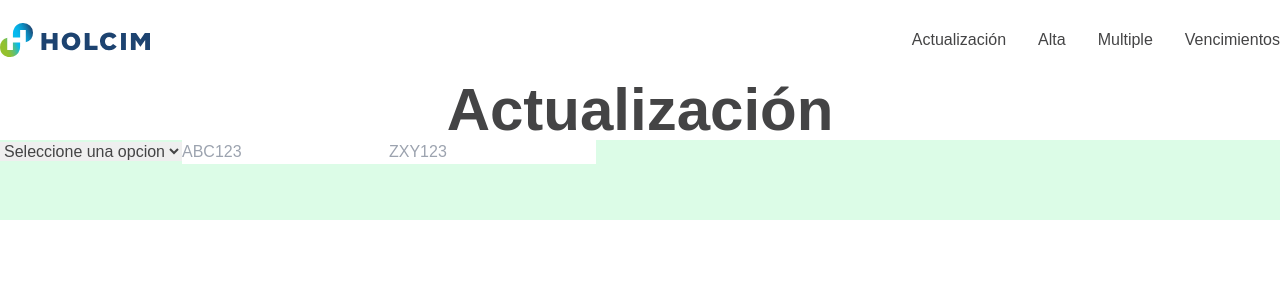
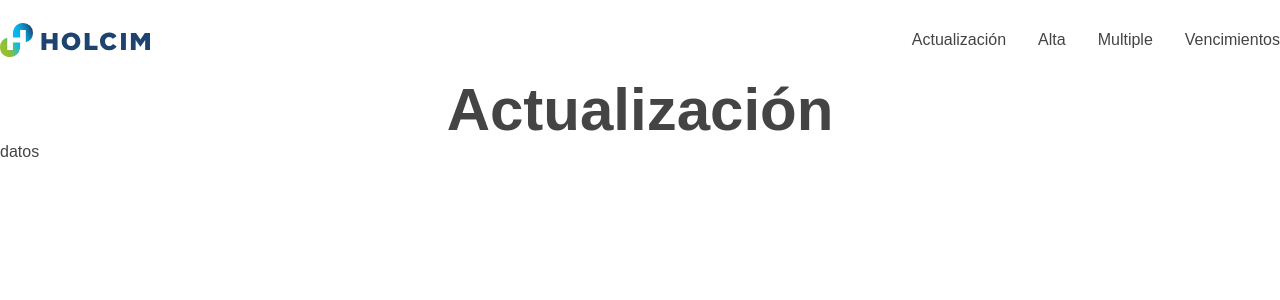
Before and after one commit to julioxr/control-de-documentacion, a Next.js app: page /update in a window 1280 px wide. Shown: the top 300 px of the page. Built offline with nearby package versions, Linux system fonts and the light colour scheme.

Commit message:
Database and connection ar created, the data is placed in the .env file. The api was created to see the driver documents

```diff
--- a/database/db.js
+++ b/database/db.js
@@ -4,8 +4,8 @@ const pool = createPool({
     host: process.env.HOST,
     user: process.env.USER,
     password: process.env.DB_PASSWORD,
-    port: 3306,
-    database: "productsdb",
+    port: process.env.PORT,
+    database: process.env.DB_NAME,
 });
 
 export { pool };
--- /dev/null
+++ b/src/app/api/documentacion/route.js
@@ -0,0 +1,7 @@
+import { NextResponse } from "next/server";
+import { pool } from "../../../../database/db";
+
+export async function GET(request) {
+    const [dataDocumentos] = await pool.query("SELECT * FROM`documentos`");
+    return NextResponse.json(dataDocumentos);
+}
--- a/src/app/update/page.jsx
+++ b/src/app/update/page.jsx
@@ -5,7 +5,7 @@ const page = () => {
         <>
             <h1 className="text-center text-6xl font-bold">Actualización</h1>
 
-            <section className="container mx-auto w-full">
+            {/* <section className="container mx-auto w-full">
                 <form action="" className="h-20 bg-green-100">
                     <select name="" id="">
                         <option value="blank">Seleccione una opcion</option>
@@ -18,6 +18,9 @@ const page = () => {
                     <input type="text" placeholder="ABC123" />
                     <input type="text" placeholder="ZXY123" />
                 </form>
+            </section> */}
+            <section>
+                <p>datos</p>
             </section>
         </>
     );
```
Also changed, not shown: 1 other file (tests, documents, lock files or other folders).
